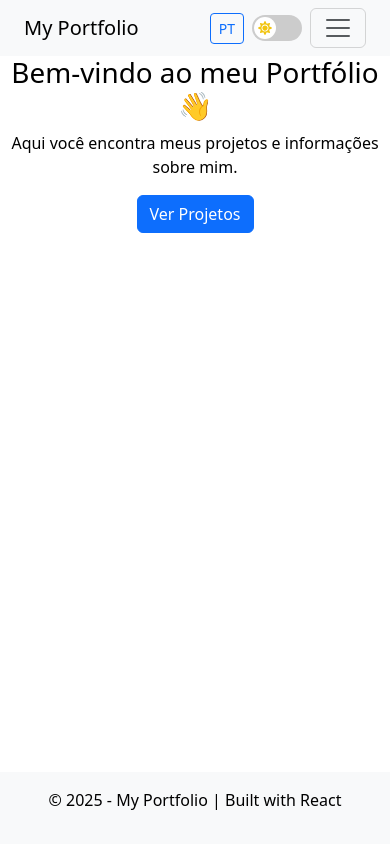
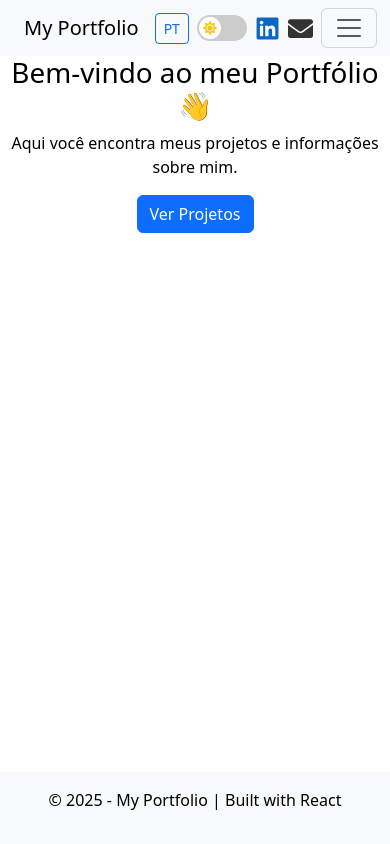
Before and after one commit to vagnero/my-portfolio, a React (Vite) app: page / in a window 390 px wide. Built offline with nearby package versions, Linux system fonts and the light colour scheme.

Commit message:
Adjust icon sizes

```diff
--- a/src/components/Header.tsx
+++ b/src/components/Header.tsx
@@ -56,14 +56,14 @@ const Header = ({ toggleTheme, darkMode, t, i18n, toggleLanguage }: HeaderProps)
               href="https://www.linkedin.com/in/vagner-da-silva-matias-967899263/"
               target="_blank"
               rel="noopener noreferrer"
-    className="me-2 d-none d-sm-inline"
+              className="me-2"
               title="LinkedIn"
             >
               <FaLinkedin size={25} color={darkMode ? "#fff" : "#0A66C2"} />
             </a>
             <a
-    href="vagnerimperador16@gmail.com"
-    className="me-2 d-none d-sm-inline"
+              href="mailto:vagnerimperador16@gmail.com"
+              className="me-2"
               title="Email"
             >
               <FaEnvelope size={25} color={darkMode ? "#fff" : "#333"} />
```
Lines whose indentation alone changed are shown as unchanged.
